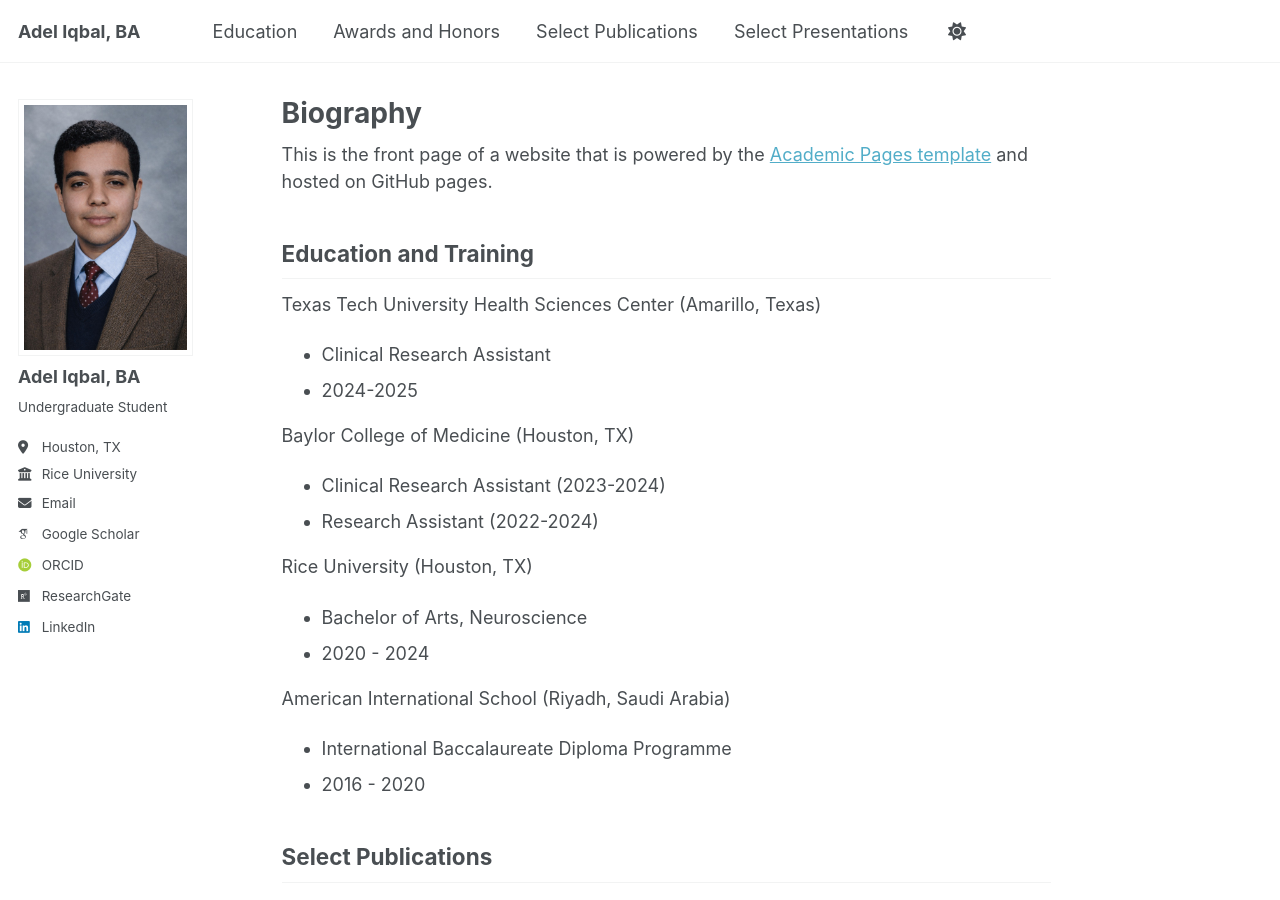
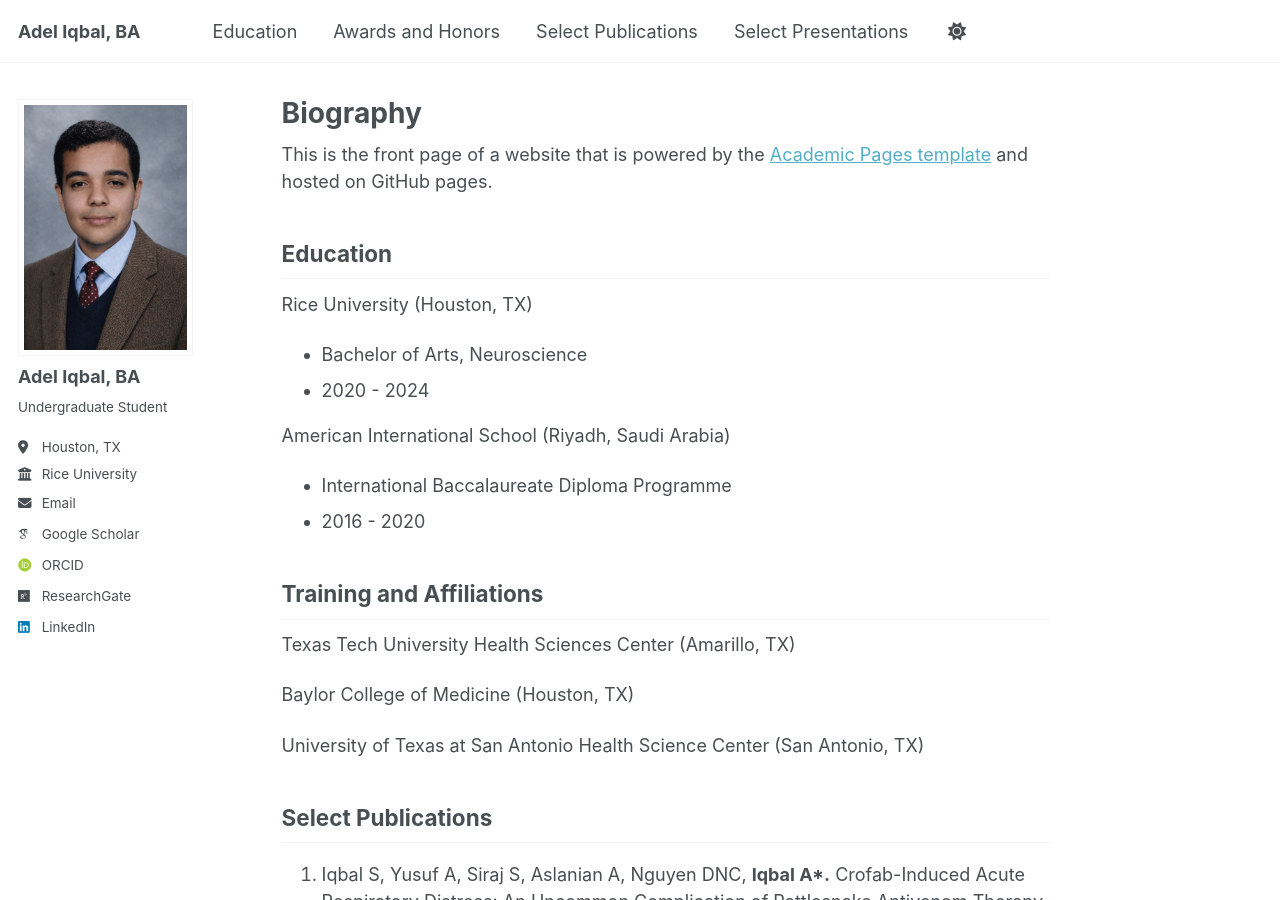
Before and after one commit to adel-iqbal/aiqbal, a Jekyll site: the page built from _pages/about.md, in a window 1280 px wide and 900 px high. Built offline with Jekyll 4.4.1, drawn with Linux system fonts in a browser that asks for light colours; some web fonts are replaced; a script bundle is joined from its source files by our own code; library files that are not in the unit come from our copies.

Commit message:
Update about.md

```diff
--- a/_pages/about.md
+++ b/_pages/about.md
@@ -9,17 +9,8 @@ redirect_from:
 
 This is the front page of a website that is powered by the [Academic Pages template](https://github.com/academicpages/academicpages.github.io) and hosted on GitHub pages.
 
-Education and Training
+Education
 ------
-Texas Tech University Health Sciences Center (Amarillo, Texas)
-
- * Clinical Research Assistant
- * 2024-2025
-
-Baylor College of Medicine (Houston, TX)
-
- * Clinical Research Assistant (2023-2024)
- * Research Assistant (2022-2024)
 
 Rice University (Houston, TX)
 
@@ -30,6 +21,15 @@ Rice University (Houston, TX)
 
   * International Baccalaureate Diploma Programme
   * 2016 - 2020
+
+Training and Affiliations
+------
+
+Texas Tech University Health Sciences Center (Amarillo, TX)
+
+Baylor College of Medicine (Houston, TX)
+
+University of Texas at San Antonio Health Science Center (San Antonio, TX)
 
 Select Publications
 ------
```
